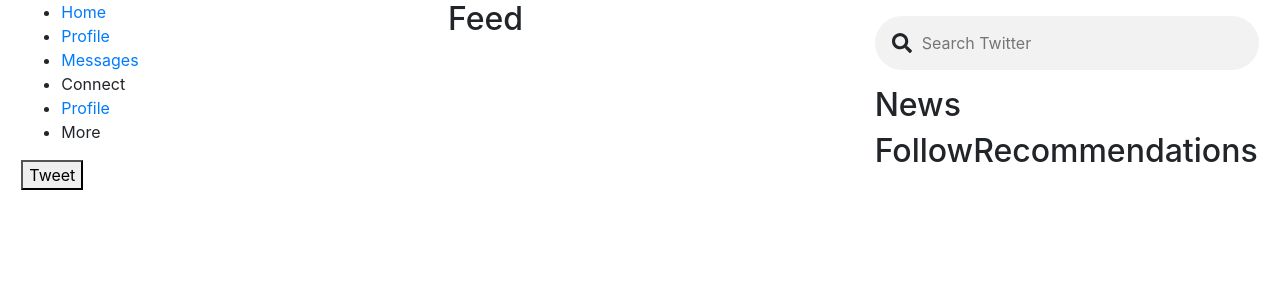
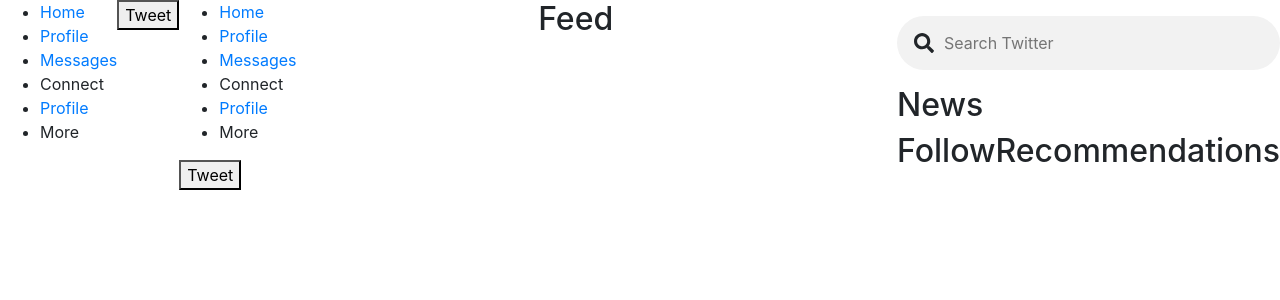
Before and after one commit to CSCI3230U/majorgroupproject-frede-avril-cody, a React (Create React App) app in the folder twitter_clone/: page / in a window 1280 px wide. Shown: the top 300 px of the page. Built offline with nearby package versions, Linux system fonts and the light colour scheme.

Commit message:
My attempt at rerendering middle column

```diff
--- a/twitter_clone/src/App.js
+++ b/twitter_clone/src/App.js
@@ -10,6 +10,12 @@
 function App() {
     return (
         <div className="App">
+            <Router>
+                <Switch>
+                <Route exact path="/" render={() => (<Menu />)}/>
+                <Route exact path="/news" render={() => (<News />)}/>
+                </Switch>
+            </Router>
             <div className="leftSide">
                 <Menu />
             </div>
@@ -24,14 +30,7 @@
             </div>
         </div>
 
-        // <Router>
-        //     <div className="App">
-        //         <Switch>
-        //         <Route exact path="/" render={() => (<Menu />)}/>
-        //         <Route exact path="/feed" render={() => (<Feed />)}/>
-        //         </Switch>
-        //     </div>
-        // </Router>
+
     );
 }
 
```
